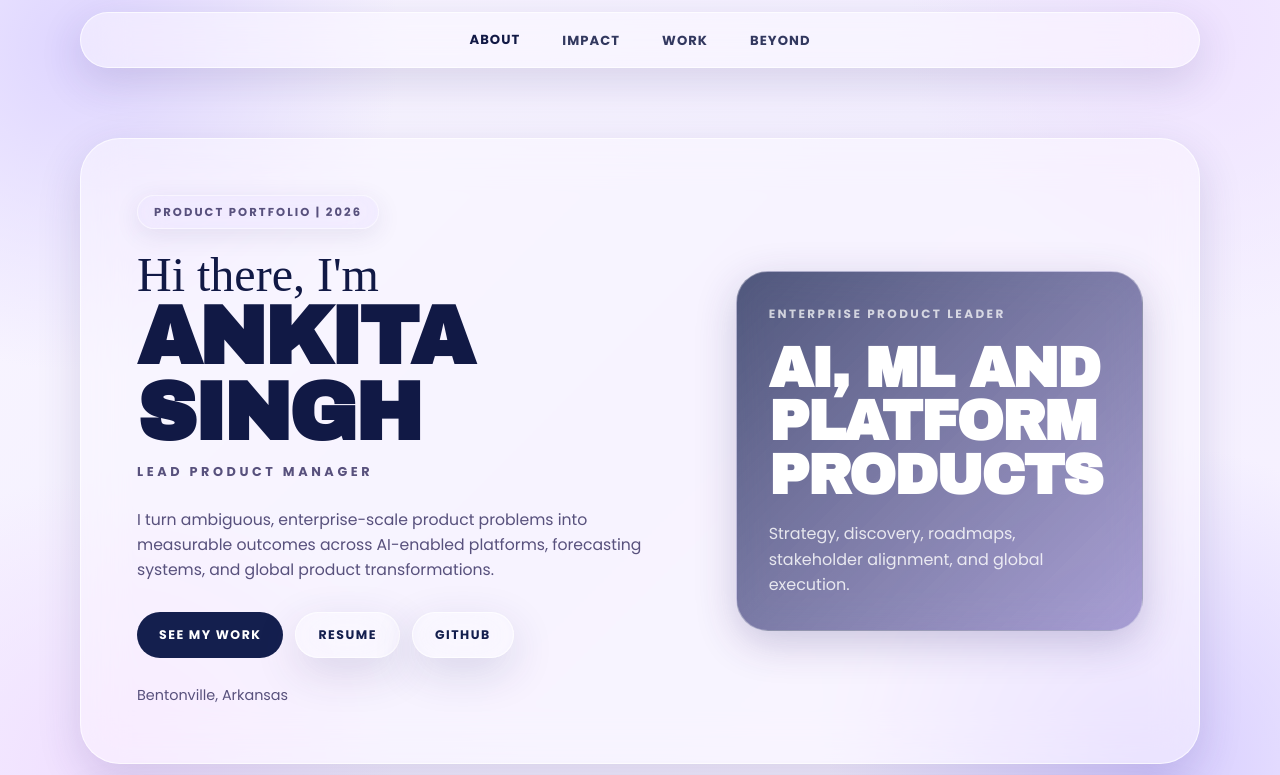
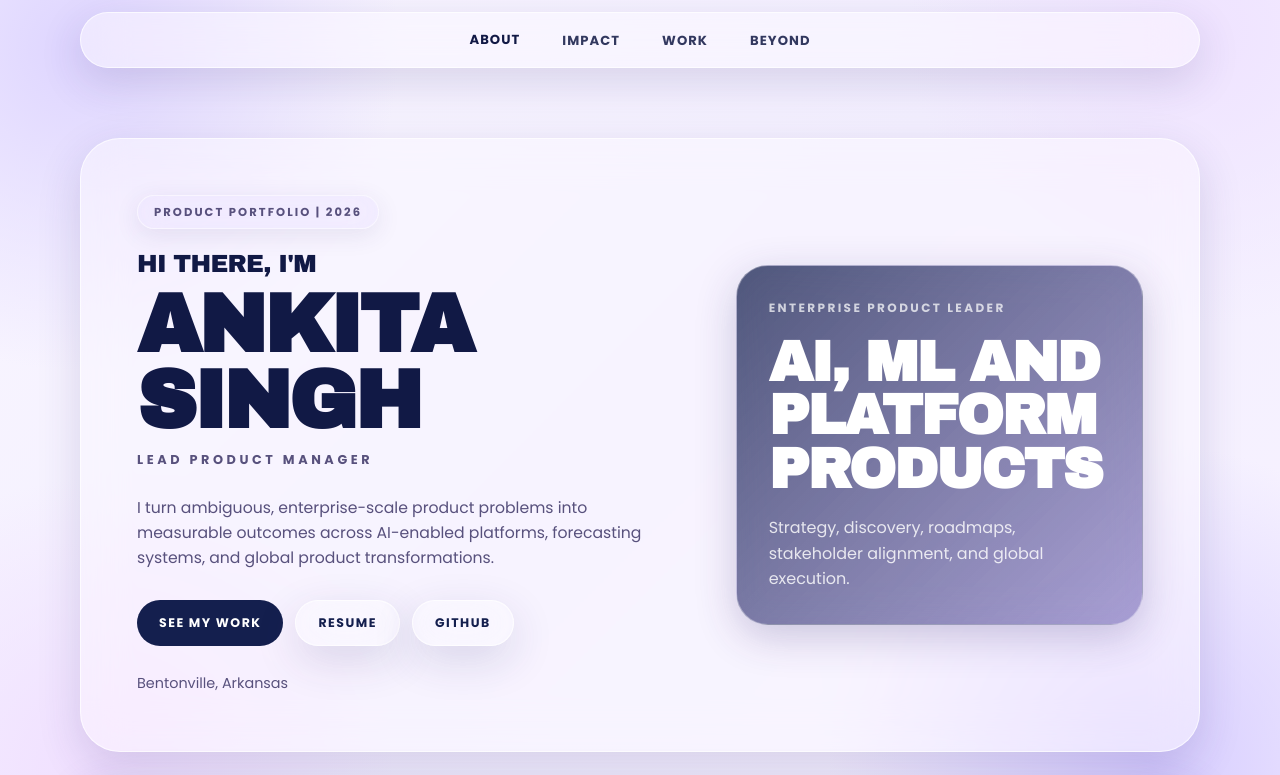
Before and after one commit to ankitasingh15/portfolio, a React (Vite) app: page / in a window 1280 px wide. Shown: the top 775 px of the page. Built offline with nearby package versions, Linux system fonts and the light colour scheme.

Commit message:
Unify title font styling

```diff
--- a/src/styles.css
+++ b/src/styles.css
@@ -163,11 +163,13 @@ h3 {
 
 .script-line,
 .script-note {
-  margin-bottom: 0;
+  margin-bottom: 10px;
   color: var(--ink);
-  font-family: "Pinyon Script", cursive;
-  font-size: clamp(2rem, 5vw, 3rem);
-  line-height: 1;
+  font-family: "Archivo Black", sans-serif;
+  font-size: clamp(1rem, 2.4vw, 1.55rem);
+  line-height: 1.05;
+  letter-spacing: -0.03em;
+  text-transform: uppercase;
 }
 
 h1 {
```
